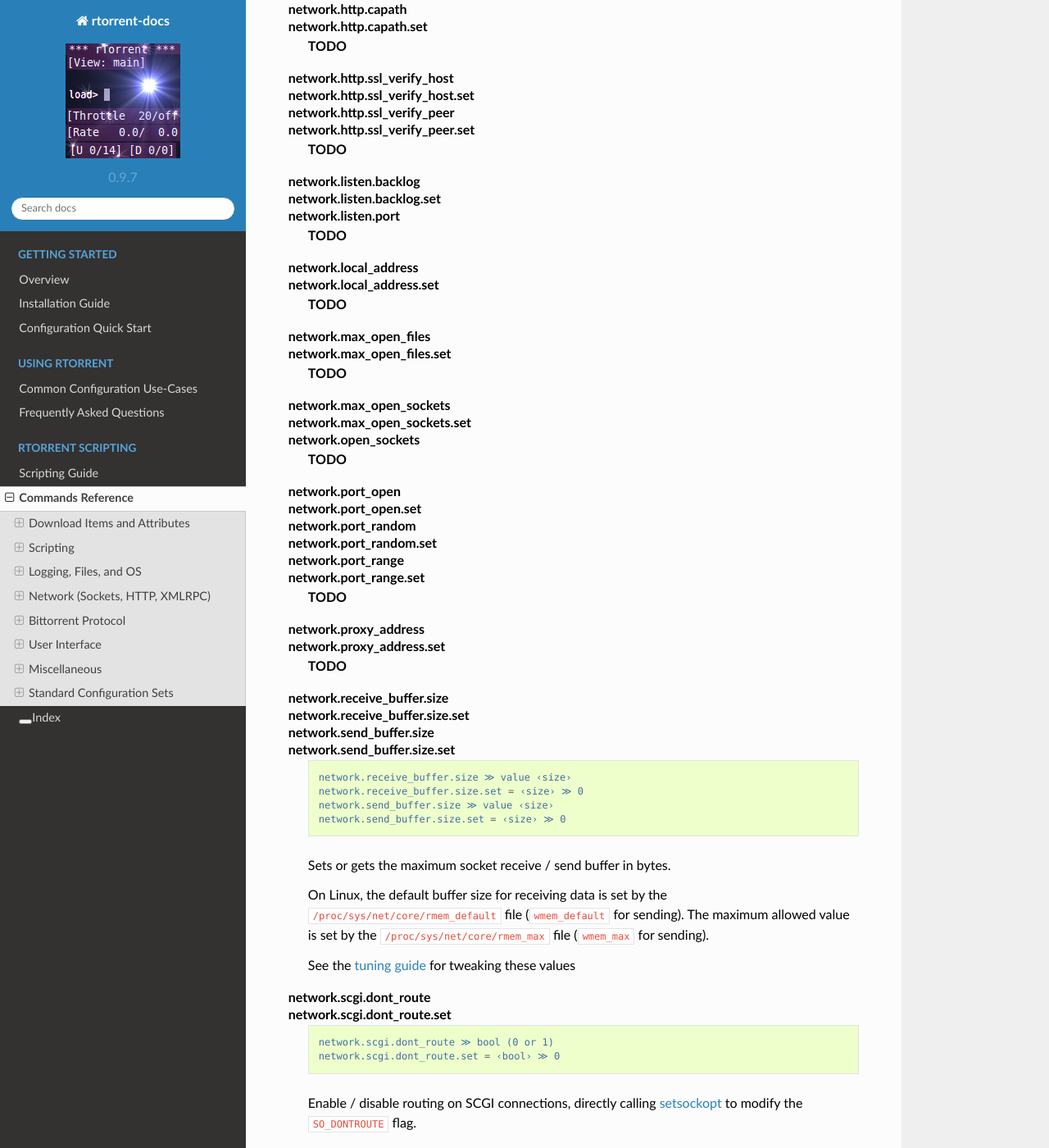
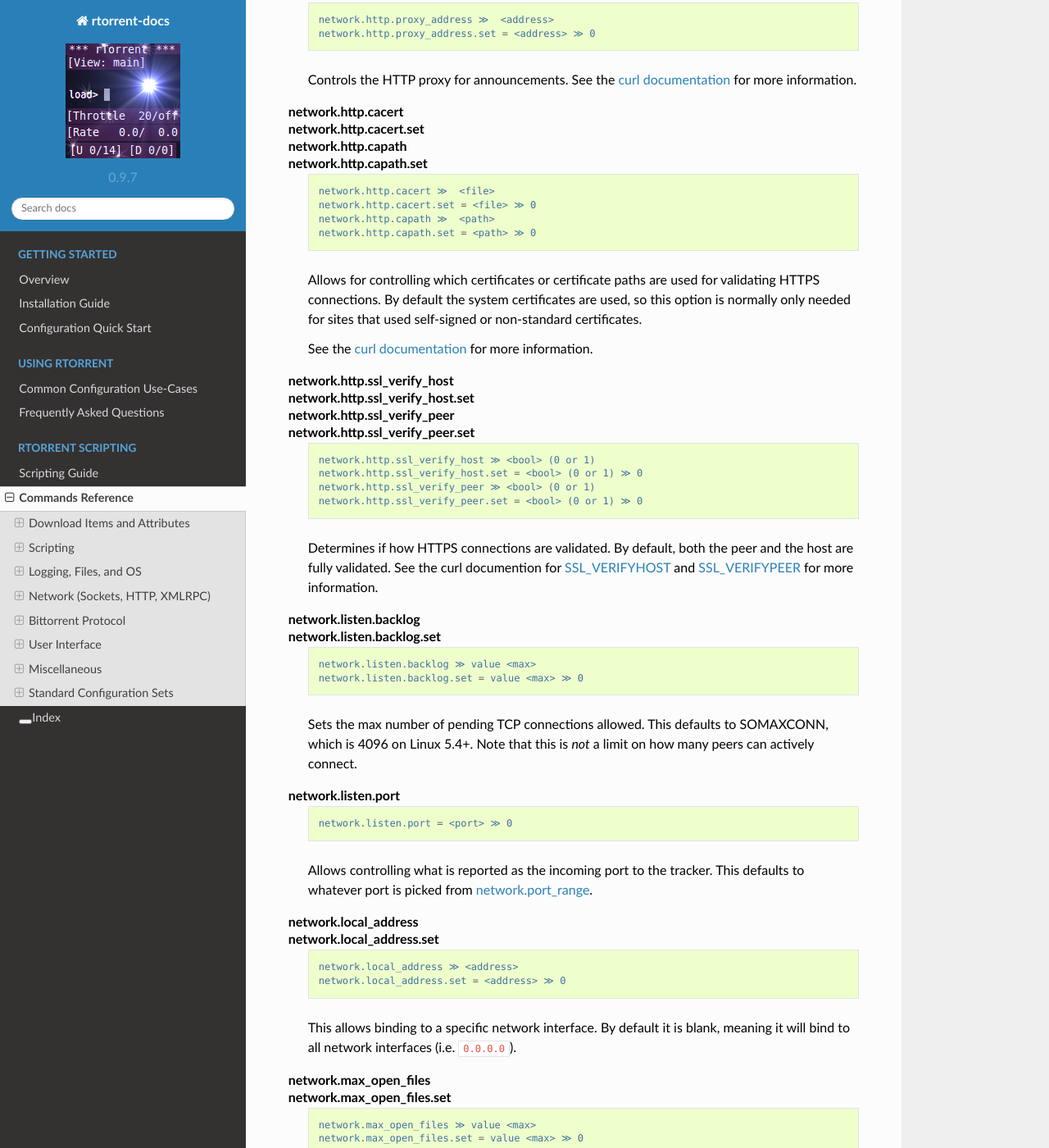
Before and after one commit to rtorrent-community/rtorrent-docs, a Sphinx documentation site: the page built from docs/cmd-ref.rst, in a window 1280 px wide and 1400 px high, scrolled down 67041 px. Shown: the whole window at 82% size. Built offline with Sphinx 7.4.7 and the Read the Docs theme 2.0.0, drawn with Linux system fonts in a browser that asks for light colours; some of the changed text lies outside the part shown.

Commit message:
Add more documentation for network commands

```diff
--- a/docs/include-cmd-network.rst
+++ b/docs/include-cmd-network.rst
@@ -8,15 +8,21 @@
     network.bind_address
     network.bind_address.set
 
-        **TODO**
+       .. code-block:: ini
+
+           network.bind_address ≫ ‹seconds›
+           network.bind_address.set = ‹seconds› ≫ 0
+
+       Allows binding to a specific interface. This option can only be set at
+       startup.
 
     network.http.dns_cache_timeout
     network.http.dns_cache_timeout.set
 
         .. code-block:: ini
 
+           network.http.dns_cache_timeout ≫ ‹seconds›
            network.http.dns_cache_timeout.set = ‹seconds› ≫ 0
-           network.http.dns_cache_timeout ≫ ‹seconds›
 
         Controls the `DNS cache expiry <https://curl.haxx.se/libcurl/c/CURLOPT_DNS_CACHE_TIMEOUT.html>`_
         (in seconds) for HTTP requests. The default is 60 seconds.
@@ -46,43 +52,114 @@
     network.http.proxy_address
     network.http.proxy_address.set
 
-        **TODO**
+        .. code-block:: ini
+
+           network.http.proxy_address ≫  <address>
+           network.http.proxy_address.set = <address> ≫ 0
+
+        Controls the HTTP proxy for announcements. See the
+        `curl documentation <https://curl.se/docs/manpage.html#-x>`_
+        for more information.
+
 
     network.http.cacert
     network.http.cacert.set
     network.http.capath
     network.http.capath.set
 
-        **TODO**
+        .. code-block:: ini
+
+            network.http.cacert ≫  <file>
+            network.http.cacert.set = <file> ≫ 0
+            network.http.capath ≫  <path>
+            network.http.capath.set = <path> ≫ 0
+
+        Allows for controlling which certificates or certificate paths
+        are used for validating HTTPS connections. By default the system
+        certificates are used, so this option is normally only needed
+        for sites that used self-signed or non-standard certificates.
+
+        See the `curl documentation <https://curl.se/docs/manpage.html#--cacert>`_
+        for more information.
 
     network.http.ssl_verify_host
     network.http.ssl_verify_host.set
     network.http.ssl_verify_peer
     network.http.ssl_verify_peer.set
 
-        **TODO**
+         .. code-block:: ini
+
+            network.http.ssl_verify_host ≫ <bool> (0 or 1)
+            network.http.ssl_verify_host.set = <bool> (0 or 1) ≫ 0
+            network.http.ssl_verify_peer ≫ <bool> (0 or 1)
+            network.http.ssl_verify_peer.set = <bool> (0 or 1) ≫ 0
+
+         Determines if how HTTPS connections are validated.
+         By default, both the peer and the host are fully validated.
+         See the curl documention for
+         `SSL_VERIFYHOST <https://manpages.ubuntu.com/manpages/jammy/en/man3/CURLOPT_SSL_VERIFYHOST.3.html>`_
+         and
+         `SSL_VERIFYPEER <https://manpages.ubuntu.com/manpages/jammy/en/man3/CURLOPT_SSL_VERIFYPEER.3.html>`_
+         for more information.
 
     network.listen.backlog
     network.listen.backlog.set
+
+        .. code-block:: ini
+
+           network.listen.backlog ≫ value <max>
+           network.listen.backlog.set = value <max> ≫ 0
+
+        Sets the max number of pending TCP connections allowed. This defaults to
+        SOMAXCONN, which is 4096 on Linux 5.4+. Note that this is *not* a limit
+        on how many peers can actively connect.
+
     network.listen.port
 
-        **TODO**
+        .. code-block:: ini
+
+           network.listen.port = <port> ≫ 0
+
+        Allows controlling what is reported as the incoming port to the
+        tracker. This defaults to whatever port is picked from
+        :term:`network.port_range`.
 
     network.local_address
     network.local_address.set
 
-        **TODO**
+        .. code-block:: ini
+
+           network.local_address ≫ <address>
+           network.local_address.set = <address> ≫ 0
+
+        This allows binding to a specific network interface. By default it is
+        blank, meaning it will bind to all network interfaces (i.e. ``0.0.0.0``).
 
     network.max_open_files
     network.max_open_files.set
 
-        **TODO**
+         .. code-block:: ini
+
+            network.max_open_files ≫ value <max>
+            network.max_open_files.set = value <max> ≫ 0
+
+        Controls the max number of open files allowed by the internal file
+        manager. By default this is calculated dynamically based on the ``ulimit``.
 
     network.max_open_sockets
     network.max_open_sockets.set
     network.open_sockets
 
-        **TODO**
+        .. code-block:: ini
+
+           network.max_open_sockets ≫ value <max>
+           network.max_open_sockets.set = value <max> ≫ 0
+           network.open_sockets ≫ value <active>
+
+        This controls the maximum number of open sockets allowed by
+        the internal connection manager. By default this is calculated
+        dynamically based on ``ulimit`` settings. ``network.open_sockets`` will return
+        the number of actively open sockets controlled by this setting.
 
     network.port_open
     network.port_open.set
@@ -91,12 +168,33 @@
     network.port_range
     network.port_range.set
 
-        **TODO**
+        .. code-block:: ini
+
+           network.port_open ≫ <bool> (0 or 1)
+           network.port_open.set = <bool> (0 or 1) ≫ 0
+           network.port_random ≫ <bool> (0 or 1)
+           network.port_random.set = <bool> (0 or 1) ≫ 0
+           network.port_range ≫ <range>
+           network.port_range.set = <range> ≫ 0
+
+        This set of options controls how the incoming port is picked.
+        ``network.port_open`` allows for disabling the port entirely,
+        while ``network.port_range`` defines the range of ports rTorrent will
+        consider for use. If ``network.port_random`` is false, the range will
+        be scanned in sequence until a useable one is found. If no suitable
+        ports are found, rTorrent will fail to start.
 
     network.proxy_address
     network.proxy_address.set
 
-        **TODO**
+        .. code-block:: ini
+
+           network.proxy_address ≫  <address>
+           network.proxy_address.set = <address> ≫ 0
+
+        Controls the proxy for peer connections. This uses the CONNECT
+        HTTP call to set up the proxied connection, so the target
+        must support proxying with that method.
 
     network.receive_buffer.size
     network.receive_buffer.size.set
@@ -118,7 +216,7 @@
         (``wmem_max`` for sending).
 
         See the `tuning guide <https://github.com/rakshasa/rtorrent/wiki/Performance-Tuning#networking-tweaks>`_
-        for tweaking these values
+        for tweaking these values.
 
 
     network.scgi.dont_route
@@ -127,7 +225,7 @@
         .. code-block:: ini
 
            network.scgi.dont_route ≫ bool (0 or 1)
-           network.scgi.dont_route.set = ‹bool› ≫ 0
+           network.scgi.dont_route.set = ‹bool› (0 or 1) ≫ 0
 
         Enable / disable routing on SCGI connections,
         directly calling `setsockopt <https://linux.die.net/man/3/setsockopt>`_
```
